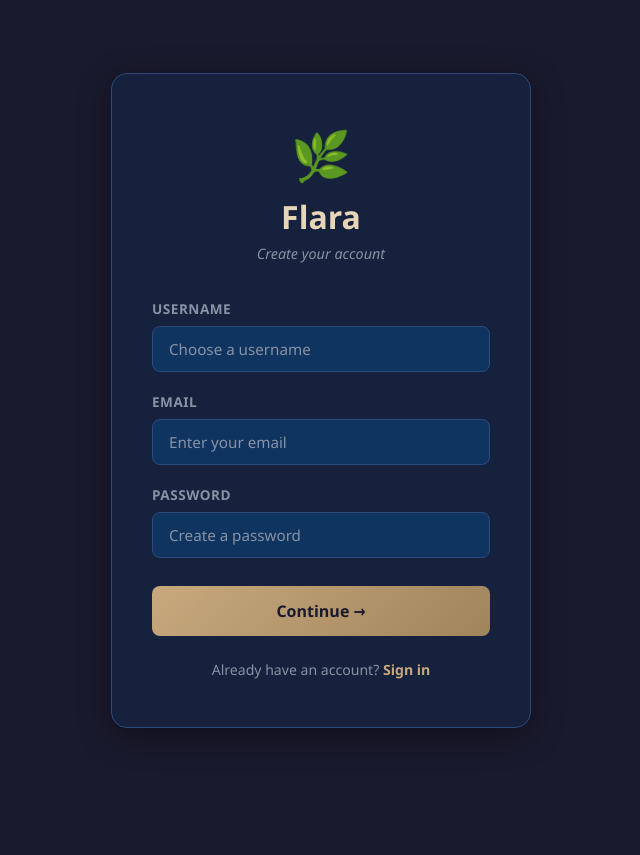
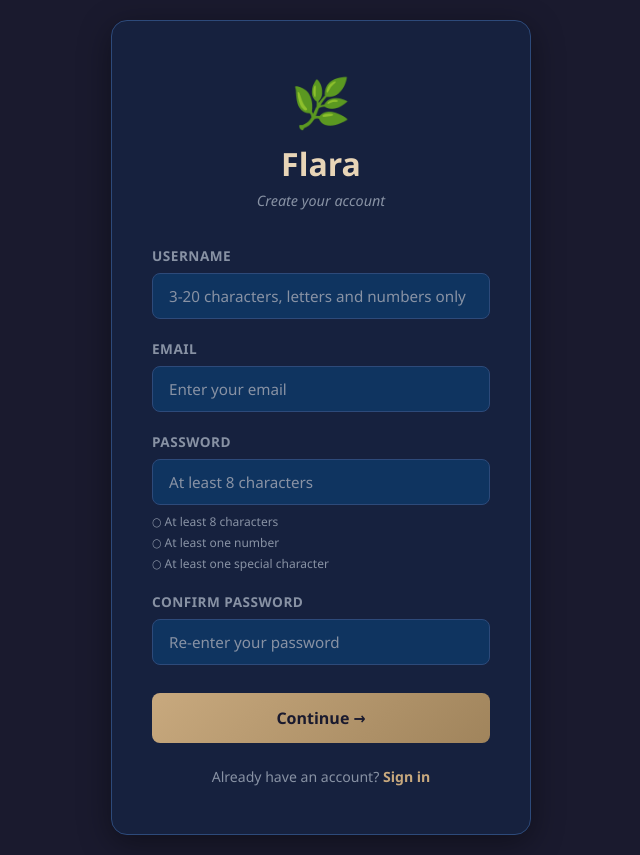
Before and after one commit to Lunaris47/flara, a React (Vite) app: page /register in a window 1280 px wide. Shown: the whole page, without its empty margins (319-959 px from the left). Before the commit the page ends 800 px from the top, so only its background shows below. Built offline with nearby package versions, Linux system fonts and the light colour scheme.

Commit message:
Add registration validation- password strength indicator, confirmation field, username requirements

```diff
--- /dev/null
+++ b/src/pages/RegisterPage.css
@@ -0,0 +1,58 @@
+/* FIELD ERRORS & SUCCESS */
+.field-error {
+    font-size: 0.78rem;
+    color: #fc8181;
+    margin-top: 6px;
+}
+
+.field-success {
+    font-size: 0.78rem;
+    color: #68d391;
+    margin-top: 6px;
+}
+
+/* PASSWORD STRENGTH */
+.password-strength {
+    display: flex;
+    align-items: center;
+    gap: 10px;
+    margin-top: 8px;
+}
+
+.strength-bars {
+    display: flex;
+    gap: 4px;
+    flex: 1;
+}
+
+.strength-bar {
+    height: 4px;
+    flex: 1;
+    border-radius: 2px;
+    transition: background 0.2s;
+}
+
+.strength-label {
+    font-size: 0.78rem;
+    font-weight: 600;
+    white-space: nowrap;
+    transition: color 0.2s;
+}
+
+/* PASSWORD REQUIREMENTS */
+.password-requirements {
+    display: flex;
+    flex-direction: column;
+    gap: 4px;
+    margin-top: 8px;
+}
+
+.req-met {
+    font-size: 0.75rem;
+    color: #68d391;
+}
+
+.req-unmet {
+    font-size: 0.75rem;
+    color: var(--text-muted);
+}
--- a/src/pages/RegisterPage.jsx
+++ b/src/pages/RegisterPage.jsx
@@ -2,6 +2,35 @@ import { useState } from "react";
 import { useAuth } from "../context/AuthContext";
 import { Link } from "react-router-dom";
 import "./LoginPage.css";
+import "./RegisterPage.css";
+
+// ===============================
+// PASSWORD STRENGTH
+// ===============================
+function getPasswordStrength(password) {
+    if (!password) return { score: 0, label: "", color: "" };
+
+    let score = 0;
+    if (password.length >= 8) score++;
+    if (password.length >= 12) score++;
+    if (/[A-Z]/.test(password)) score++;
+    if (/[0-9]/.test(password)) score++;
+    if (/[^A-Za-z0-9]/.test(password)) score++;
+
+    if (score <= 1) return { score, label: "Too weak", color: "#fc8181" };
+    if (score === 2) return { score, label: "Weak", color: "#f6ad55" };
+    if (score === 3) return { score, label: "Fair", color: "#f6e05e" };
+    if (score === 4) return { score, label: "Strong", color: "#68d391" };
+    return { score, label: "Very strong", color: "#48bb78" };
+}
+
+function validateUsername(username) {
+    if (!username) return "Username is required.";
+    if (username.length < 3) return "Username must be at least 3 characters.";
+    if (username.length > 20) return "Username must be 20 characters or less.";
+    if (!/^[a-zA-Z0-9_]+$/.test(username)) return "Username can only contain letters, numbers, and underscores.";
+    return null;
+}
 
 export default function RegisterPage() {
     const { handleRegister } = useAuth();
@@ -10,38 +39,70 @@ export default function RegisterPage() {
         username: "",
         email: "",
         password: "",
+        confirmPassword: "",
         condition: "",
     });
-    const [error, setError] = useState("");
+    const [errors, setErrors] = useState({});
     const [loading, setLoading] = useState(false);
 
+    const passwordStrength = getPasswordStrength(form.password);
+
     function handleChange(e) {
-        setForm({ ...form, [e.target.name]: e.target.value });
+        const { name, value } = e.target;
+        setForm({ ...form, [name]: value });
+        // Clear error for field being edited
+        if (errors[name]) setErrors({ ...errors, [name]: null });
+    }
+
+    function validateStep1() {
+        const newErrors = {};
+
+        const usernameError = validateUsername(form.username);
+        if (usernameError) newErrors.username = usernameError;
+
+        if (!form.email) {
+            newErrors.email = "Email is required.";
+        } else if (!/^[^\s@]+@[^\s@]+\.[^\s@]+$/.test(form.email)) {
+            newErrors.email = "Please enter a valid email address.";
+        }
+
+        if (!form.password) {
+            newErrors.password = "Password is required.";
+        } else if (form.password.length < 8) {
+            newErrors.password = "Password must be at least 8 characters.";
+        } else if (passwordStrength.score < 2) {
+            newErrors.password = "Password is too weak. Add numbers or special characters.";
+        }
+
+        if (!form.confirmPassword) {
+            newErrors.confirmPassword = "Please confirm your password.";
+        } else if (form.password !== form.confirmPassword) {
+            newErrors.confirmPassword = "Passwords do not match.";
+        }
+
+        setErrors(newErrors);
+        return Object.keys(newErrors).length === 0;
     }
 
     async function handleSubmit(e) {
         e.preventDefault();
+
         if (step === 1) {
-            if (!form.username || !form.email || !form.password) {
-                setError("Please fill out all fields.");
-                return;
-            }
-            setError("");
-            setStep(2);
+            if (validateStep1()) setStep(2);
             return;
         }
 
         if (!form.condition) {
-            setError("Please select your condition.");
+            setErrors({ condition: "Please select your condition." });
             return;
         }
 
-        setError("");
+        setErrors({});
         setLoading(true);
         try {
             await handleRegister(form);
         } catch (err) {
-            setError(err.response?.data?.message || "Registration failed. Please try again.");
+            setErrors({ general: err.response?.data?.message || "Registration failed. Please try again." });
             setStep(1);
         } finally {
             setLoading(false);
@@ -61,6 +122,7 @@ export default function RegisterPage() {
 
                     {step === 1 && (
                         <>
+                            {/* USERNAME */}
                             <div className="form-group">
                                 <label>Username</label>
                                 <input
@@ -68,11 +130,16 @@ export default function RegisterPage() {
                                     name="username"
                                     value={form.username}
                                     onChange={handleChange}
-                                    placeholder="Choose a username"
-                                    required
+                                    placeholder="3-20 characters, letters and numbers only"
+                                    autoComplete="username"
                                 />
+                                {errors.username && <p className="field-error">{errors.username}</p>}
+                                {form.username && !errors.username && validateUsername(form.username) === null && (
+                                    <p className="field-success">✓ Username looks good</p>
+                                )}
                             </div>
 
+                            {/* EMAIL */}
                             <div className="form-group">
                                 <label>Email</label>
                                 <input
@@ -81,10 +148,12 @@ export default function RegisterPage() {
                                     value={form.email}
                                     onChange={handleChange}
                                     placeholder="Enter your email"
-                                    required
+                                    autoComplete="email"
                                 />
+                                {errors.email && <p className="field-error">{errors.email}</p>}
                             </div>
 
+                            {/* PASSWORD */}
                             <div className="form-group">
                                 <label>Password</label>
                                 <input
@@ -92,9 +161,63 @@ export default function RegisterPage() {
                                     name="password"
                                     value={form.password}
                                     onChange={handleChange}
-                                    placeholder="Create a password"
-                                    required
+                                    placeholder="At least 8 characters"
+                                    autoComplete="new-password"
                                 />
+                                {form.password && (
+                                    <div className="password-strength">
+                                        <div className="strength-bars">
+                                            {[1, 2, 3, 4, 5].map((i) => (
+                                                <div
+                                                    key={i}
+                                                    className="strength-bar"
+                                                    style={{
+                                                        background: i <= passwordStrength.score
+                                                            ? passwordStrength.color
+                                                            : "var(--border-color)"
+                                                    }}
+                                                />
+                                            ))}
+                                        </div>
+                                        <span
+                                            className="strength-label"
+                                            style={{ color: passwordStrength.color }}
+                                        >
+                                            {passwordStrength.label}
+                                        </span>
+                                    </div>
+                                )}
+                                <div className="password-requirements">
+                                    <span className={form.password.length >= 8 ? "req-met" : "req-unmet"}>
+                                        {form.password.length >= 8 ? "✓" : "○"} At least 8 characters
+                                    </span>
+                                    <span className={/[0-9]/.test(form.password) ? "req-met" : "req-unmet"}>
+                                        {/[0-9]/.test(form.password) ? "✓" : "○"} At least one number
+                                    </span>
+                                    <span className={/[^A-Za-z0-9]/.test(form.password) ? "req-met" : "req-unmet"}>
+                                        {/[^A-Za-z0-9]/.test(form.password) ? "✓" : "○"} At least one special character
+                                    </span>
+                                </div>
+                                {errors.password && <p className="field-error">{errors.password}</p>}
+                            </div>
+
+                            {/* CONFIRM PASSWORD */}
+                            <div className="form-group">
+                                <label>Confirm password</label>
+                                <input
+                                    type="password"
+                                    name="confirmPassword"
+                                    value={form.confirmPassword}
+                                    onChange={handleChange}
+                                    placeholder="Re-enter your password"
+                                    autoComplete="new-password"
+                                />
+                                {errors.confirmPassword && (
+                                    <p className="field-error">{errors.confirmPassword}</p>
+                                )}
+                                {form.confirmPassword && form.password === form.confirmPassword && (
+                                    <p className="field-success">✓ Passwords match</p>
+                                )}
                             </div>
                         </>
                     )}
@@ -130,10 +253,12 @@ export default function RegisterPage() {
                                     🟠 UC affects the colon and rectum. Your symptom checklist will include UC-specific symptoms like rectal bleeding and urgency.
                                 </div>
                             )}
+
+                            {errors.condition && <p className="field-error">{errors.condition}</p>}
                         </>
                     )}
 
-                    {error && <p className="auth-error">{error}</p>}
+                    {errors.general && <p className="auth-error">{errors.general}</p>}
 
                     <button type="submit" className="auth-btn" disabled={loading}>
                         {loading ? "Creating account..." : step === 1 ? "Continue →" : "Create Account"}
```
